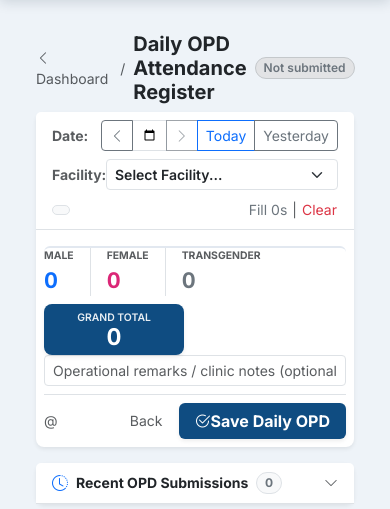
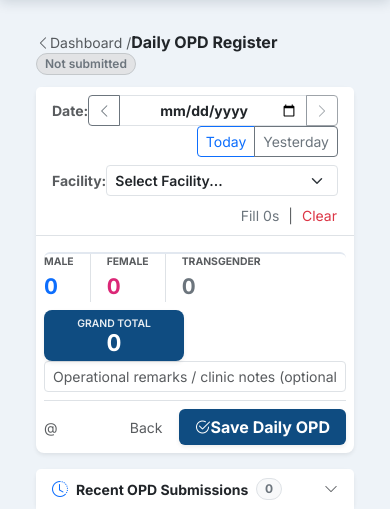
Before and after one commit to aBCG-Dev/abcg_ontraining, a Django app: template abcg_project/questions/templates/questions/daily_opd.html in a window 390 px wide. Shown: the part 56-565 px from the top of the page. Run offline with Django 5.2, Linux system fonts and the light colour scheme; the template is opened without the code that fills it, so the values that code supplies are empty.

Commit message:
fix(opd): optimize responsive layout for date controls, facility selector, and quick actions

```diff
--- a/abcg_project/questions/templates/questions/daily_opd.html
+++ b/abcg_project/questions/templates/questions/daily_opd.html
@@ -92,13 +92,13 @@
 <div class="container-fluid py-2 px-md-3 opd-shell">
 
     <!-- Top Compact Header: Very minimal content as requested -->
-    <div class="d-flex align-items-center justify-content-between mb-2">
-        <div class="d-flex align-items-center gap-2">
+    <div class="d-flex flex-wrap align-items-center justify-content-between gap-1 mb-2">
+        <div class="d-flex align-items-center gap-1.5 flex-wrap">
             <a href="{% url 'questions:home' %}" class="text-decoration-none text-muted small me-1">
-                <i class="bi bi-chevron-left me-0.5"></i>Dashboard
+                <i class="bi bi-chevron-left"></i>Dashboard
             </a>
             <span class="text-muted small">/</span>
-            <h1 class="h5 fw-bold text-dark mb-0">Daily OPD Attendance Register</h1>
+            <h1 class="h6 fw-bold text-dark mb-0">Daily OPD Register</h1>
             {% if existing_entry %}
                 <span id="opdStatusBadge" class="badge bg-success-subtle text-success border border-success-subtle px-2 py-0.5 rounded-pill small fw-semibold">
                     Submitted
@@ -110,7 +110,7 @@
             {% endif %}
         </div>
 
-        <div class="d-flex align-items-center gap-2">
+        <div class="d-flex align-items-center gap-2 ms-auto">
             <span id="unsavedChangesPill" class="badge bg-warning-subtle text-warning-emphasis border border-warning-subtle rounded-pill px-2 py-0.5 d-none small">
                 Unsaved
             </span>
@@ -135,16 +135,17 @@
     <!-- Main Card -->
     <div class="card border-0 shadow-sm bg-white mb-3 rounded-3">
 
-        <!-- Context Bar: Date & Facility (Editable), State/District & TB Unit (Compact chips) -->
+        <!-- Context Bar: Responsive Date & Facility Layout -->
         <div class="card-header bg-white border-bottom p-2.5 p-md-3">
             <div class="row g-2 align-items-center">
 
-                <!-- Reporting Date -->
-                <div class="col-12 col-md-5">
-                    <div class="d-flex align-items-center gap-1">
-                        <label for="opd_date" class="form-label text-muted fw-bold small mb-0 text-nowrap" style="min-width: 45px;">Date:</label>
-                        <div class="input-group input-group-sm">
-                            <button type="button" class="btn btn-outline-secondary" onclick="navigateDateDelta(-1)" title="Previous Day">
+                <!-- Date Controls -->
+                <div class="col-12 col-lg-6">
+                    <div class="d-flex align-items-center justify-content-between gap-1.5 flex-wrap">
+                        <div class="d-flex align-items-center gap-1.5 flex-grow-1">
+                            <label for="opd_date" class="form-label text-muted fw-bold small mb-0 text-nowrap">Date:</label>
+                            <div class="input-group input-group-sm flex-grow-1" style="max-width: 260px;">
+                                <button type="button" class="btn btn-outline-secondary px-2" onclick="navigateDateDelta(-1)" title="Previous Day" aria-label="Previous Day">
                                     <i class="bi bi-chevron-left"></i>
                                 </button>
                                 <input type="date"
@@ -157,24 +158,29 @@
                                        required
                                        onchange="handleDateChange(this.value)">
                                 <button type="button"
-                                    class="btn btn-outline-secondary"
+                                        class="btn btn-outline-secondary px-2"
                                         id="nextDayBtn"
                                         onclick="navigateDateDelta(1)"
                                         title="Next Day"
+                                        aria-label="Next Day"
                                         {% if target_date_str == today_str %}disabled{% endif %}>
                                     <i class="bi bi-chevron-right"></i>
                                 </button>
-                            <button type="button" class="btn btn-outline-primary" onclick="setQuickDate('today')">Today</button>
-                            <button type="button" class="btn btn-outline-secondary" onclick="setQuickDate('yesterday')">Yesterday</button>
+                            </div>
+                        </div>
+                        <div class="btn-group btn-group-sm ms-auto">
+                            <button type="button" class="btn btn-outline-primary px-2" onclick="setQuickDate('today')">Today</button>
+                            <button type="button" class="btn btn-outline-secondary px-2" onclick="setQuickDate('yesterday')">Yesterday</button>
                         </div>
                     </div>
                 </div>
 
-                <!-- Facility Selection -->
-                <div class="col-12 col-md-4">
-                    <div class="d-flex align-items-center gap-1">
-                        <label for="opd_facility" class="form-label text-muted fw-bold small mb-0 text-nowrap" style="min-width: 50px;">Facility:</label>
-                        <select class="form-select form-select-sm fw-semibold" id="opd_facility" name="facility" form="dailyOpdForm" required onchange="handleFacilityChange(this.value)">
+                <!-- Facility Selection & Site Tools -->
+                <div class="col-12 col-lg-6">
+                    <div class="d-flex align-items-center justify-content-between gap-2 flex-wrap">
+                        <div class="d-flex align-items-center gap-1.5 flex-grow-1" style="min-width: 200px;">
+                            <label for="opd_facility" class="form-label text-muted fw-bold small mb-0 text-nowrap">Facility:</label>
+                            <select class="form-select form-select-sm fw-semibold flex-grow-1" id="opd_facility" name="facility" form="dailyOpdForm" required onchange="handleFacilityChange(this.value)">
                                 <option value="" disabled {% if not selected_facility %}selected{% endif %}>Select Facility...</option>
                                 {% for fac in facility_options %}
                                     <option value="{{ fac }}" {% if fac == selected_facility %}selected{% endif %}>{{ fac }}</option>
@@ -182,21 +188,16 @@
                                 <option value="__custom__">+ Enter Custom...</option>
                             </select>
                         </div>
-                    <input type="text" class="form-control form-control-sm mt-1 d-none" id="custom_facility_input" name="custom_facility" form="dailyOpdForm" placeholder="Enter facility name...">
-                </div>
-
-                <!-- Jurisdiction tags + Fill Zeros / Clear -->
-                <div class="col-12 col-md-3 text-md-end">
-                    <div class="d-flex align-items-center justify-content-between justify-content-md-end gap-2">
-                        <span class="badge bg-light text-secondary border px-2 py-1 small fw-normal" title="{{ site.state }} - {{ site.district }}">
+                        <div class="d-flex align-items-center gap-2 ms-auto">
+                            <span class="badge bg-light text-secondary border px-2 py-1 small fw-normal d-none d-md-inline-block" title="{{ site.state }} - {{ site.district }}">
                                 {{ site.tb_unit }}
                             </span>
-                        <div class="d-flex align-items-center gap-1">
                             <button type="button" class="btn btn-link btn-sm text-decoration-none text-secondary p-0" onclick="prefillZeros()" title="Fill empty cells with 0">Fill 0s</button>
                             <span class="text-muted small">|</span>
                             <button type="button" class="btn btn-link btn-sm text-decoration-none text-danger p-0" onclick="confirmClearAll()">Clear</button>
                         </div>
                     </div>
+                    <input type="text" class="form-control form-control-sm mt-1 d-none" id="custom_facility_input" name="custom_facility" form="dailyOpdForm" placeholder="Enter facility name...">
                 </div>
 
             </div>
```
Lines whose indentation alone changed are shown as unchanged.
